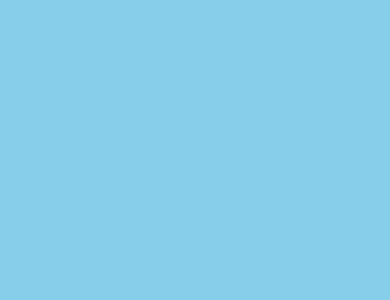
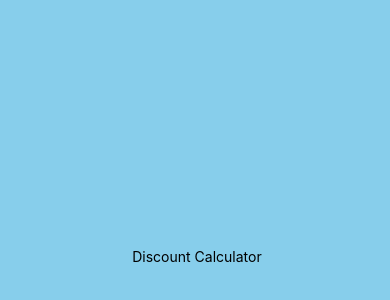
Before and after one commit to D-Coder135/DiscountCalcApp_React-Native, a React Native app: screen / in a window 390 px wide. Shown: the part 166-466 px from the top of the page. Built offline with nearby package versions, Linux system fonts and the light colour scheme.

Commit message:
add some text for the Text tag

```diff
--- a/App.js
+++ b/App.js
@@ -6,7 +6,7 @@ export default class DiscountCalcApp extends React.Component {
   render() {
     return (
     <View style = {styles.container}>
-      <Text></Text>
+      <Text> Discount Calculator</Text>
     </View>
     );
   }
```
